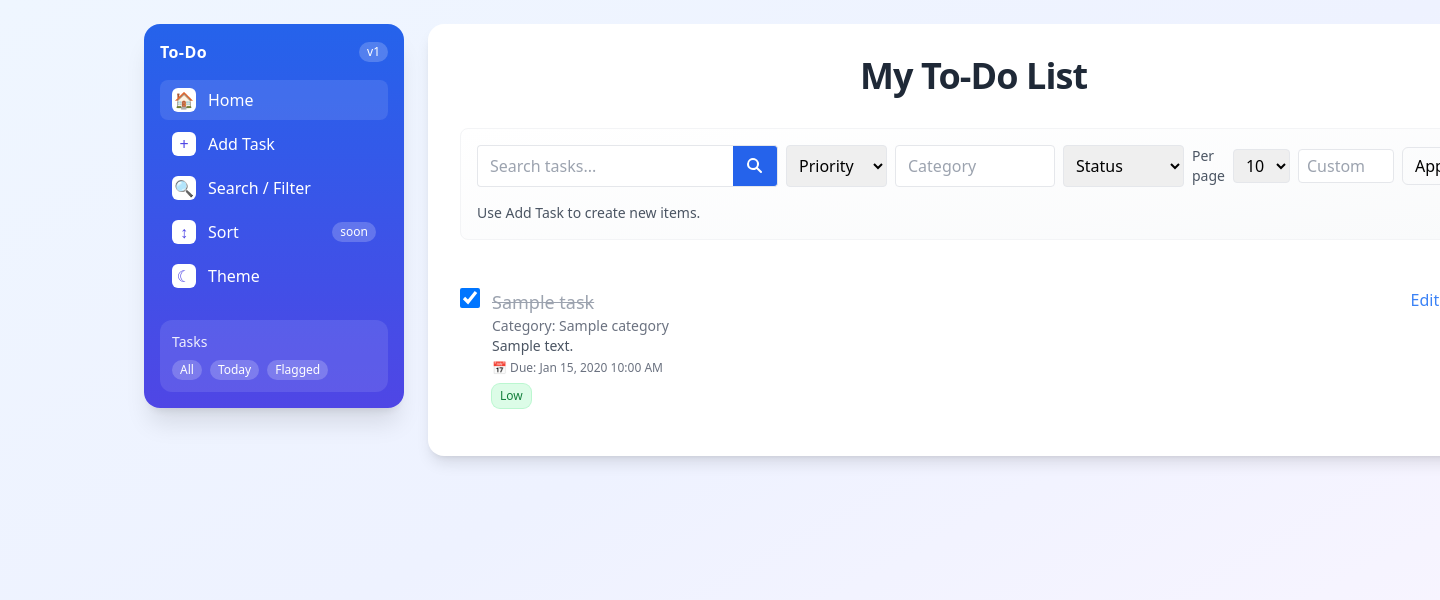
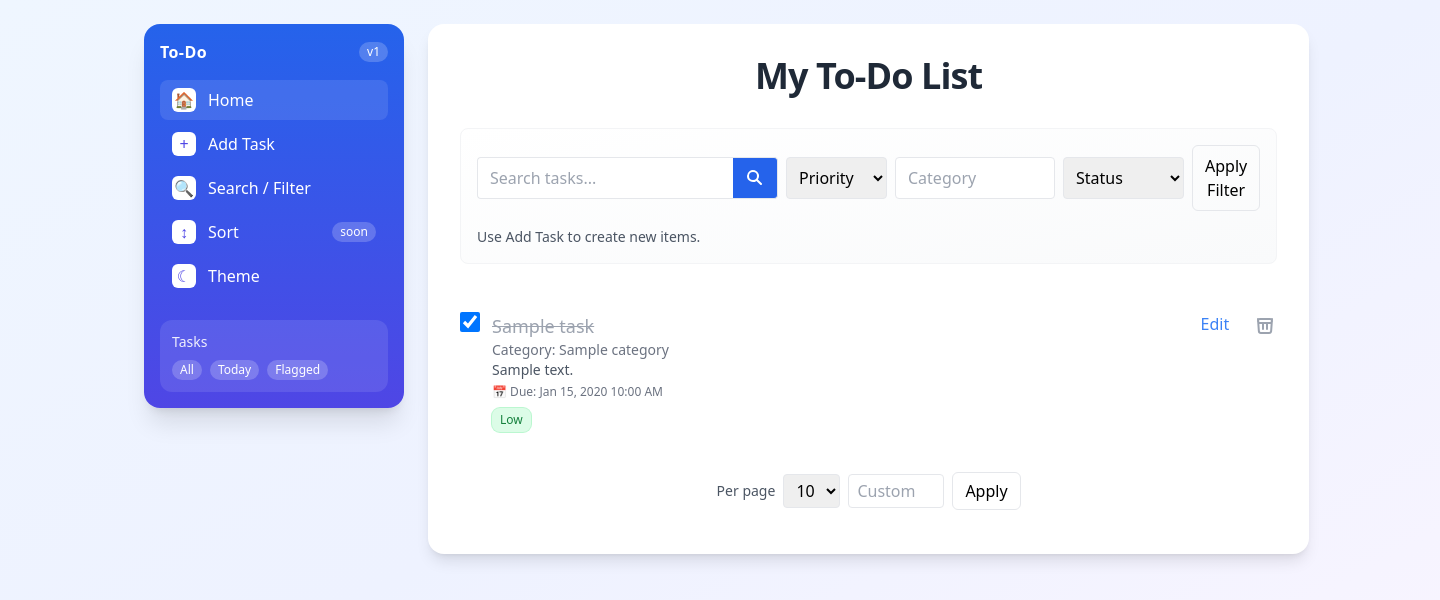
Before and after one commit to sudip6164/django-todo-list, a Django app: page / in a window 1440 px wide; the page is wider, and only the part inside the window is pictured. Shown: the top 600 px of that part. Run offline with Django 5.2, Linux system fonts and the light colour scheme; tables that the repository leaves empty hold one stand-in row (values such as "Sample post"); some libraries are stand-ins or nearby versions.

Commit message:
pagination position chnage

```diff
--- a/todo/templates/todo/index.html
+++ b/todo/templates/todo/index.html
@@ -7,6 +7,7 @@
         <div class="rounded-lg border border-gray-100 p-4 bg-gradient-to-br from-white to-gray-50">
             <div class="flex items-center justify-between gap-4 flex-wrap">
                 <form method="get" class="flex items-center gap-2">
+                    <input type="hidden" name="page_size" value="{{ page_size }}" />
                     <div class="inline-flex items-stretch">
                         <input type="text" name="q" value="{{ q }}" placeholder="Search tasks..." class="px-3 py-2 border border-r-0 rounded-l w-64" />
                         <button type="submit" class="px-3 py-2 border border-l-0 rounded-r bg-blue-600 text-white hover:bg-blue-700 transition" title="Search">
@@ -27,14 +28,7 @@
                         <option value="false" {% if completed_value == 'false' %}selected{% endif %}>Active</option>
                         <option value="true" {% if completed_value == 'true' %}selected{% endif %}>Completed</option>
                     </select>
-                    <label class="text-sm text-gray-600">Per page</label>
-                    <select name="page_size" class="px-2 py-1 border rounded">
-                        <option value="5" {% if page_size == 5 %}selected{% endif %}>5</option>
-                        <option value="10" {% if page_size == 10 %}selected{% endif %}>10</option>
-                        <option value="20" {% if page_size == 20 %}selected{% endif %}>20</option>
-                    </select>
-                    <input type="number" name="page_size" min="1" placeholder="Custom" class="w-24 px-2 py-1 border rounded" />
-                    <button class="px-3 py-1.5 rounded-md border hover:bg-gray-50">Apply</button>
+                    <button class="px-3 py-2 rounded-md border hover:bg-gray-50">Apply Filter</button>
                 </form>
                 <p class="text-sm text-gray-600">Use Add Task to create new items.</p>
             </div>
@@ -93,9 +87,24 @@
             <li class="text-center py-6 text-gray-500">No tasks yet. Use Add Task in the sidebar.</li>
             {% endfor %}
         </ul>
-        <!-- Pagination -->
+        <!-- Pagination (separate bottom section) -->
+        <div class="mt-6">
+            <form method="get" class="flex items-center justify-center gap-2 mb-3">
+                <input type="hidden" name="q" value="{{ q }}" />
+                <input type="hidden" name="priority" value="{{ priority }}" />
+                <input type="hidden" name="category" value="{{ category_value }}" />
+                <input type="hidden" name="completed" value="{{ completed_value }}" />
+                <label class="text-sm text-gray-600">Per page</label>
+                <select name="page_size" class="px-2 py-1 border rounded">
+                    <option value="5" {% if page_size == 5 %}selected{% endif %}>5</option>
+                    <option value="10" {% if page_size == 10 %}selected{% endif %}>10</option>
+                    <option value="20" {% if page_size == 20 %}selected{% endif %}>20</option>
+                </select>
+                <input type="number" name="page_size" min="1" placeholder="Custom" class="w-24 px-2 py-1 border rounded" />
+                <button class="px-3 py-1.5 rounded-md border hover:bg-gray-50">Apply</button>
+            </form>
             {% if page_obj.paginator.num_pages > 1 %}
-        <div class="flex items-center justify-center gap-2 mt-6">
+            <div class="flex items-center justify-center gap-2">
                 {% if page_obj.has_previous %}
                 <a href="?page={{ page_obj.previous_page_number }}&page_size={{ page_size }}&q={{ q }}&priority={{ priority }}&category={{ category_value }}&completed={{ completed_value }}" class="px-3 py-1.5 rounded-md border hover:bg-gray-50">Previous</a>
                 {% endif %}
@@ -105,4 +114,5 @@
                 {% endif %}
             </div>
             {% endif %}
+        </div>
 {% endblock %}
```
Lines whose indentation alone changed are shown as unchanged.
